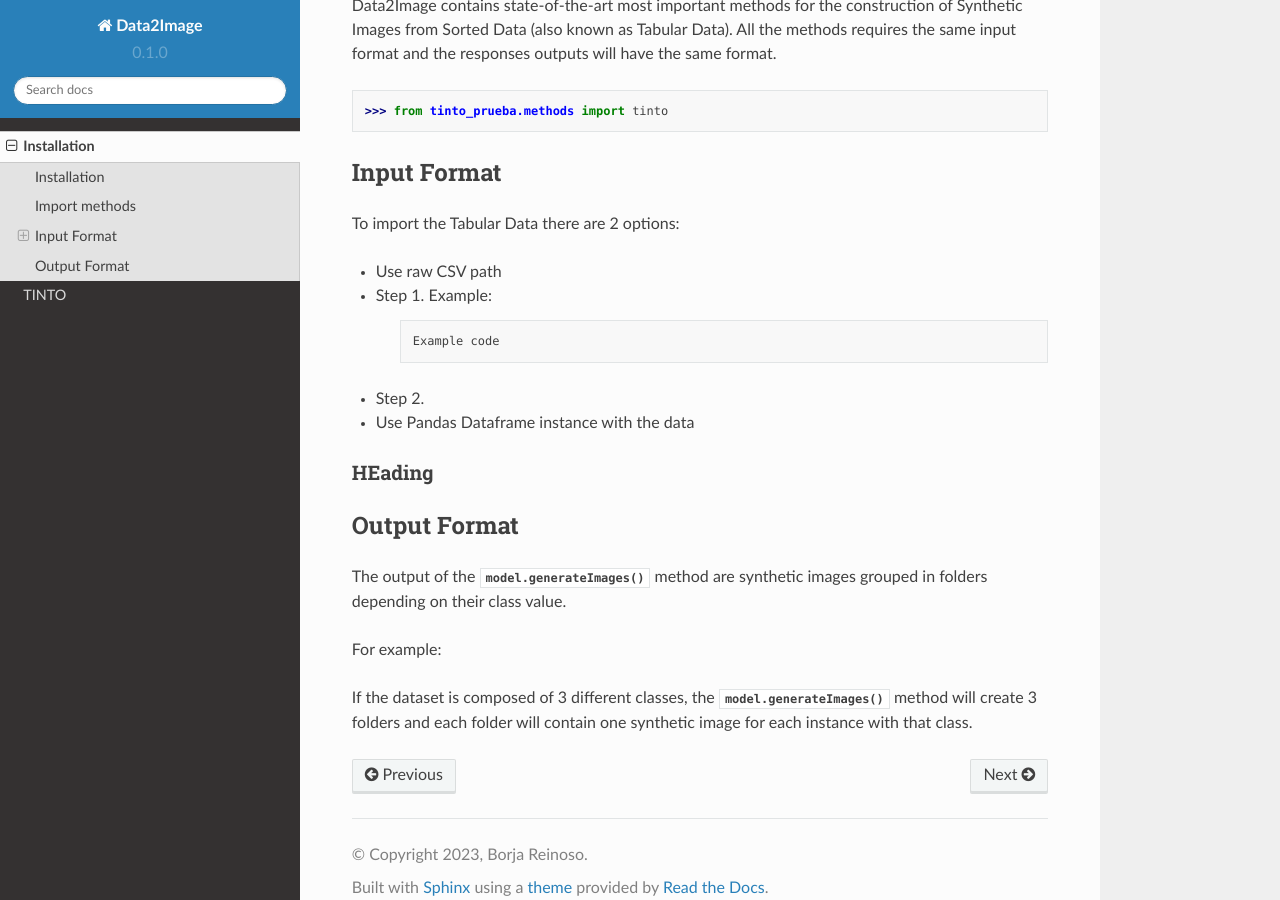
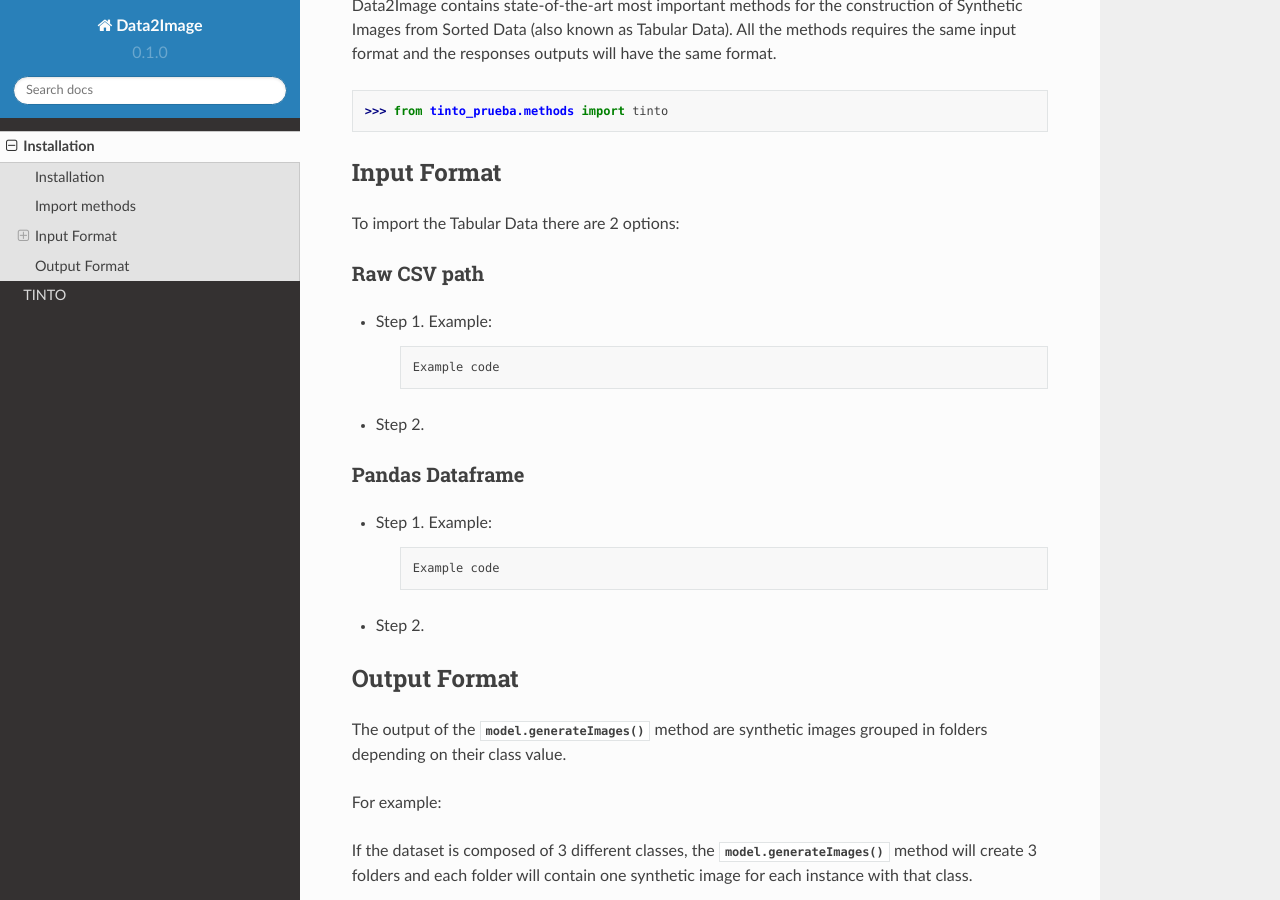
Before and after one commit to oeg-upm/TINTOlib-Documentation, a Sphinx documentation site: the page built from docs/source/installation.rst, in a window 1280 px wide and 900 px high, scrolled down 393 px. Built offline with Sphinx 7.4.7 and the Read the Docs theme 2.0.0, drawn with Linux system fonts in a browser that asks for light colours; pages that are not in the unit, such as notebooks, are missing from menus.

Commit message:
Update installation.rst

```diff
--- a/docs/source/installation.rst
+++ b/docs/source/installation.rst
@@ -23,7 +23,9 @@ Input Format
 ------------
 To import the Tabular Data there are 2 options:
 
-* Use raw CSV path
+
+Raw CSV path
+#######
 * Step 1. Example:
 
     .. code-block:: bash
@@ -32,10 +34,16 @@ To import the Tabular Data there are 2 options:
 
 * Step 2.
 
-* Use Pandas Dataframe instance with the data
+Pandas Dataframe
+###############
+* Step 1. Example:
 
-HEading
-#######
+    .. code-block:: bash
+
+      Example code
+
+* Step 2.
+
 Output Format
 -------------
 The output of the :py:func:`model.generateImages()` method are synthetic images grouped in folders depending on their class value.
```
